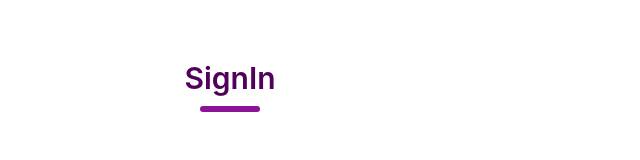
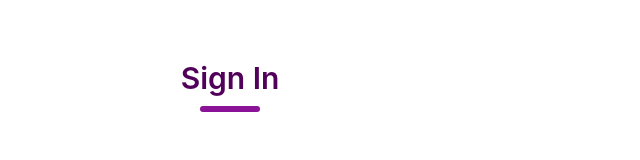
Before and after one commit to HR-Harmony/Frontend-HR-Harmony-Employee-Version, a React (Create React App) app: page /loginsignup in a window 1280 px wide. Shown: the top 160 px of the page, without its empty margins (0-640 px from the left). Built offline with nearby package versions, Linux system fonts and the light colour scheme.

Commit message:
modified:   src/Components/LoginSignup/LoginSignup.jsx

```diff
--- a/src/Components/LoginSignup/LoginSignup.jsx
+++ b/src/Components/LoginSignup/LoginSignup.jsx
@@ -9,7 +9,7 @@ const LoginSignup = () => {
     return (
             <div className='container'>
                 <div className="login-signup-header">
-                    <div className="text">SignIn</div>
+                    <div className="text">Sign In</div>
                     <div className="underline"></div>
                 </div>
                 <div className="inputs">
```
